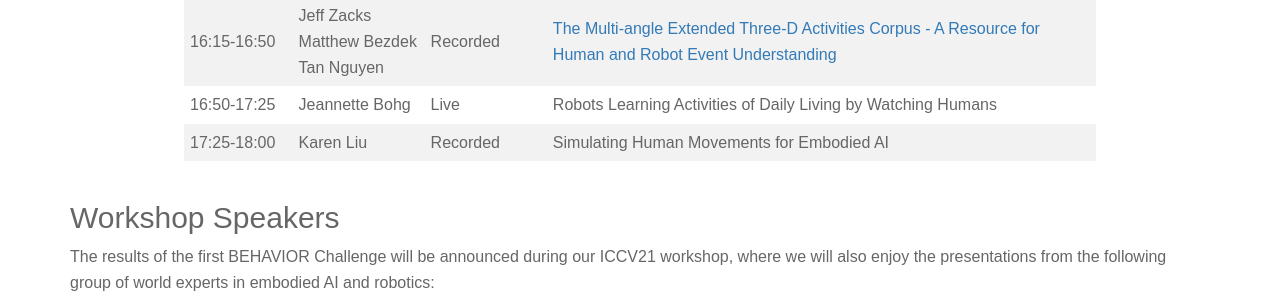
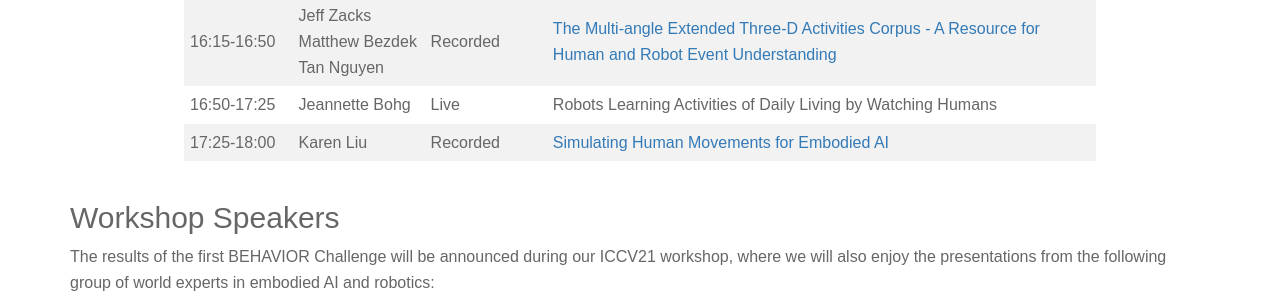
Before and after one commit to StanfordVL/behavior-website-old, a plain HTML site: page index.html in a window 1280 px wide. Shown: the part 2668-2976 px from the top of the page. Drawn offline with Linux system fonts and the light colour scheme; a web font is replaced by a local one.

Commit message:
Update index.html

```diff
--- a/index.html
+++ b/index.html
@@ -376,7 +376,7 @@
               <td>17:25-18:00</td>
               <td>Karen Liu </td>
               <td> Recorded </td>
-              <td> Simulating Human Movements for Embodied AI </td>
+              <td> <a href="https://drive.google.com/file/d/1vBiHJOuCDzAnqtNhWg7rFhGF1Gfe4j_I/view?usp=sharing">Simulating Human Movements for Embodied AI</a> </td>
             </tr>
 
           </table>
```
